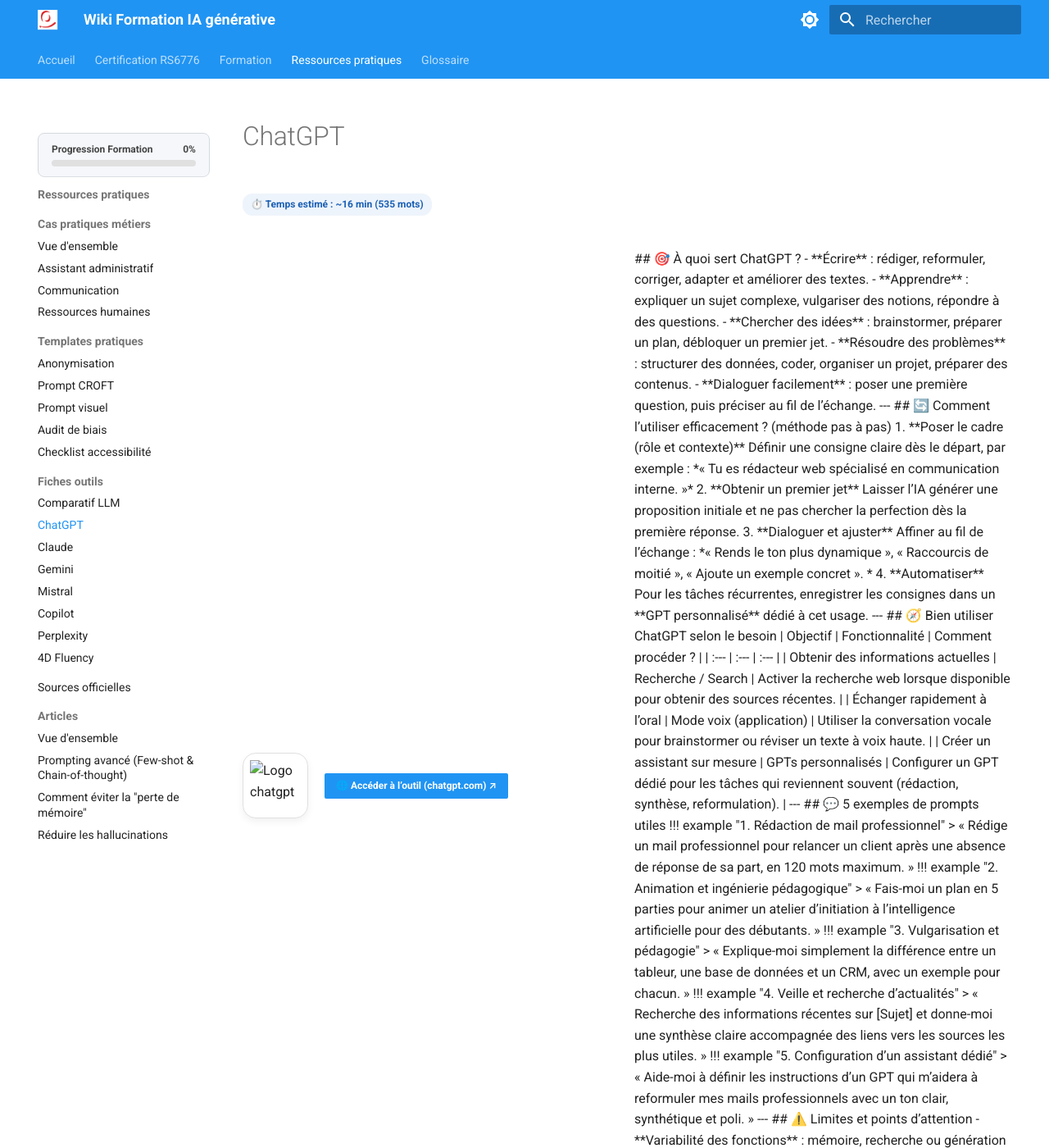
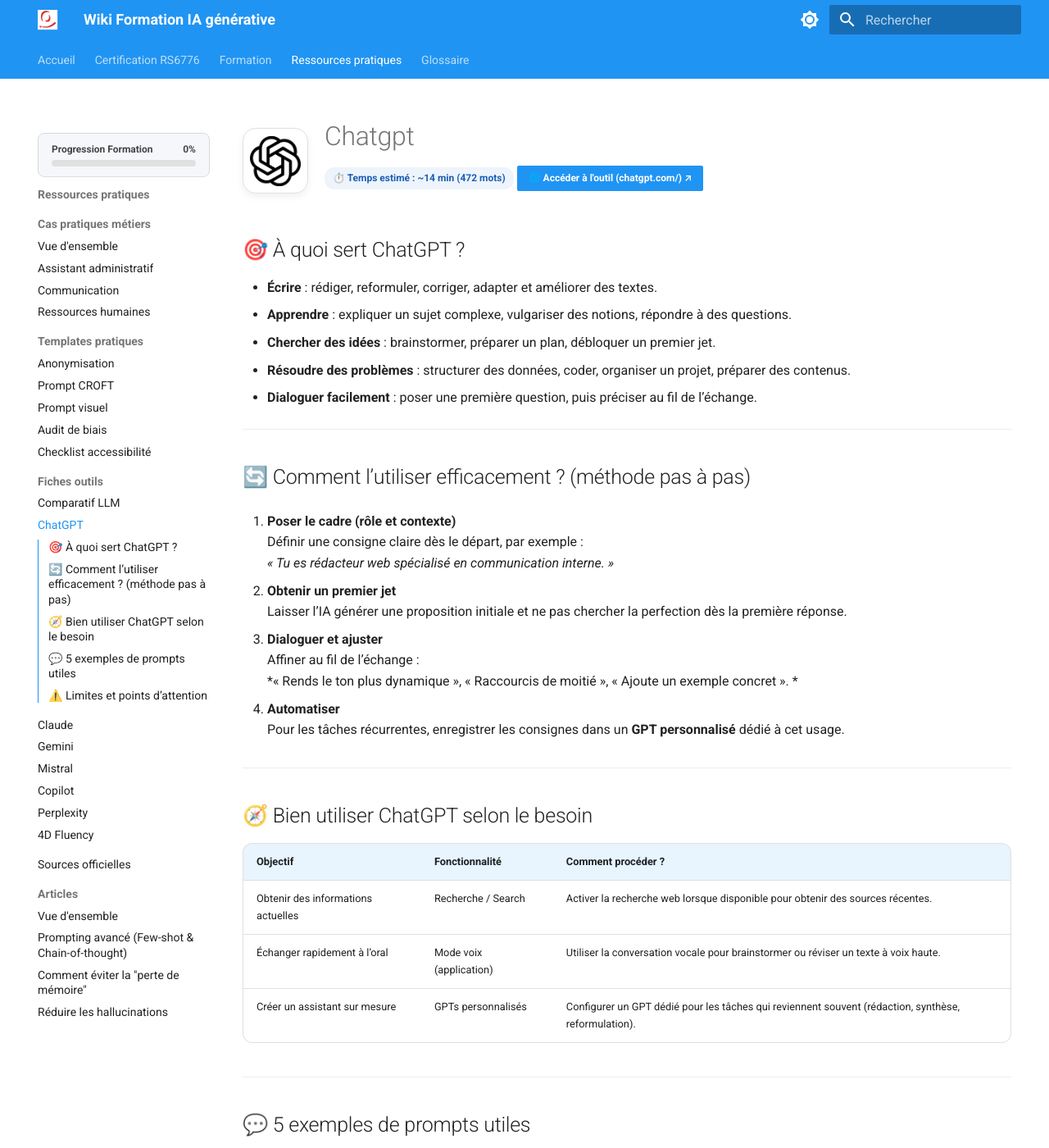
Before and after one commit to pierre-l-hue/wiki-formation-ia, an MkDocs documentation site: the page built from docs/outils/chatgpt.md, in a window 1280 px wide and 1400 px high. Shown: the whole window at 82% size. Built offline with MkDocs 1.6.1 and Material for MkDocs 9.7.7, drawn with Linux system fonts in a browser that asks for light colours; some of the changed text lies outside the part shown.

Commit message:
Update chatgpt.md

```diff
--- a/docs/outils/chatgpt.md
+++ b/docs/outils/chatgpt.md
@@ -1,20 +1,16 @@
-# ChatGPT
-
-<div class="wiki-grid">
-
-
 <div style="display: flex; align-items: center; gap: 20px; margin-bottom: 20px;">
-
+  <!-- CONTENEUR CARRÉ FIXE -->
   <div style="width: 80px; height: 80px; min-width: 80px; max-height: 80px; border-radius: 16px; border: 1px solid #e0e0e0; box-shadow: 0 4px 10px rgba(0,0,0,0.06); background: #ffffff; display: flex; align-items: center; justify-content: center; overflow: hidden; padding: 8px;">
-    <img src="../assets/chatgpt-logo.png" alt="Logo chatgpt" width="80" height="80" style="max-width: 100%; max-height: 100%; object-fit: contain;">
+    <img src="/wiki-formation-ia/assets/chatgpt-logo.png" alt="Logo Chatgpt" width="80" height="80" style="max-width: 100%; max-height: 100%; object-fit: contain;" />
   </div>
 
+  <!-- TITRE ET LIEN OFFICIEL -->
   <div>
-    <a href="https://chatgpt.com" target="_blank" rel="noopener" class="md-button md-button--primary" style="font-size: 12px; padding: 4px 12px; font-weight: 600;">
-      🌐 Accéder à l’outil (chatgpt.com) ↗
+    <h1 style="margin: 0 0 8px 0; border: none; padding: 0;">Chatgpt</h1>
+    <a href="https://chatgpt.com/" target="_blank" rel="noopener" class="md-button md-button--primary" style="font-size: 12px; padding: 4px 12px; font-weight: 600;">
+      🌐 Accéder à l'outil (chatgpt.com/) ↗
     </a>
   </div>
-
 </div>
 
 ## 🎯 À quoi sert ChatGPT ?
```
